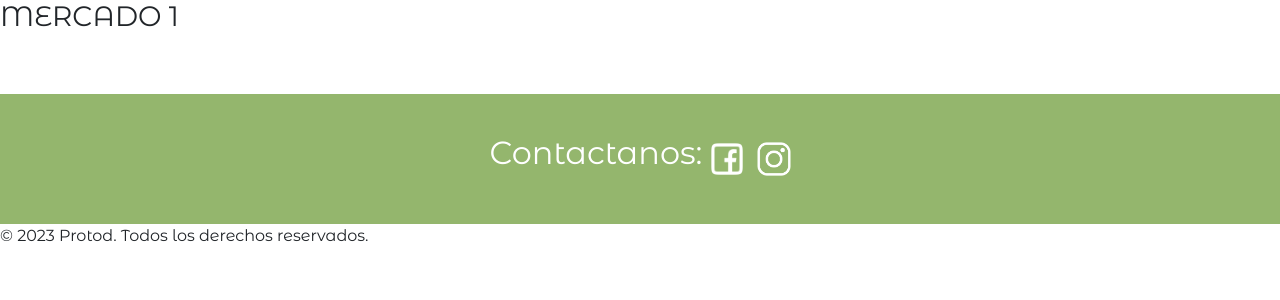
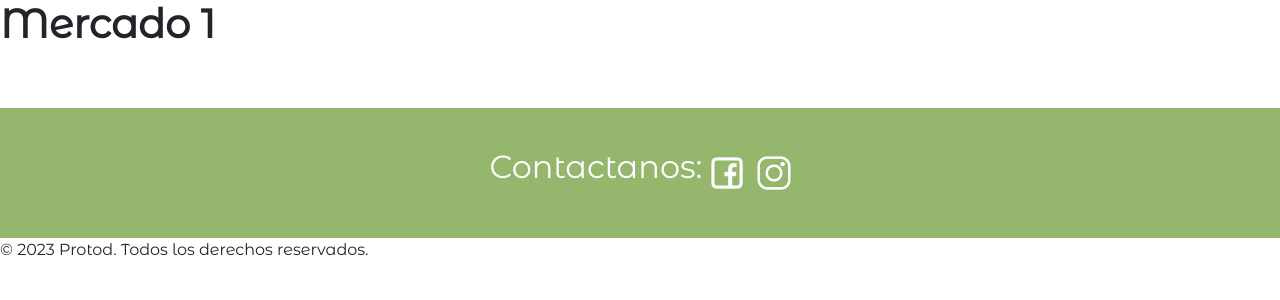
Before and after one commit to daniel-baf/hackfest10-protod-market, a Flask app: page /market/1 in a window 1280 px wide. Shown: the part 76-376 px from the top of the page. Run offline with Flask 3, Linux system fonts and the light colour scheme; data that the repository does not hold is empty.

```diff
--- a/hackfest10/templates/market.html
+++ b/hackfest10/templates/market.html
@@ -17,7 +17,7 @@
 {% include "header.html" %}
 
 <div>
-    <h3>MERCADO {{ data_struct["market"] }}</h3>
+    <h1 class="hero__title"><strong>Mercado {{ data_struct["market"] }}</strong></h1>
 </div>
 
 <div class="product-grid" id="product-grid">
```
